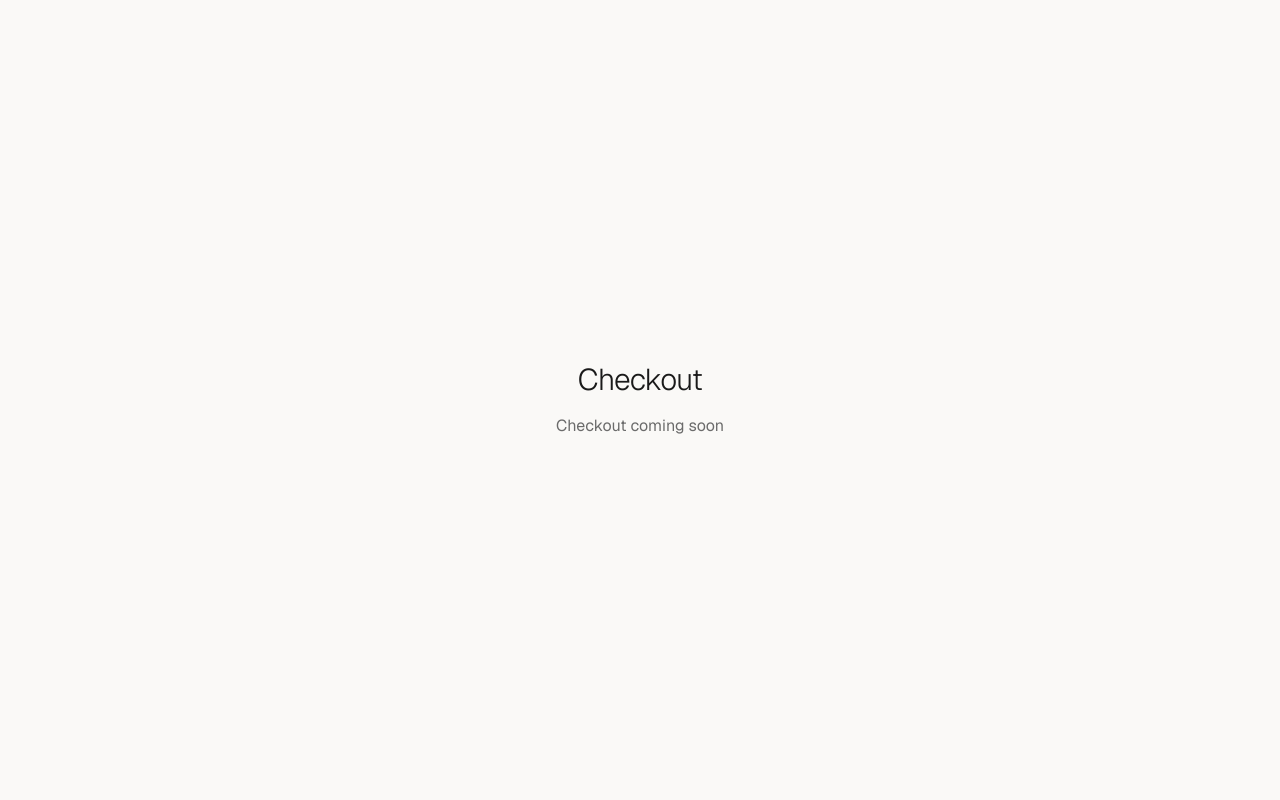
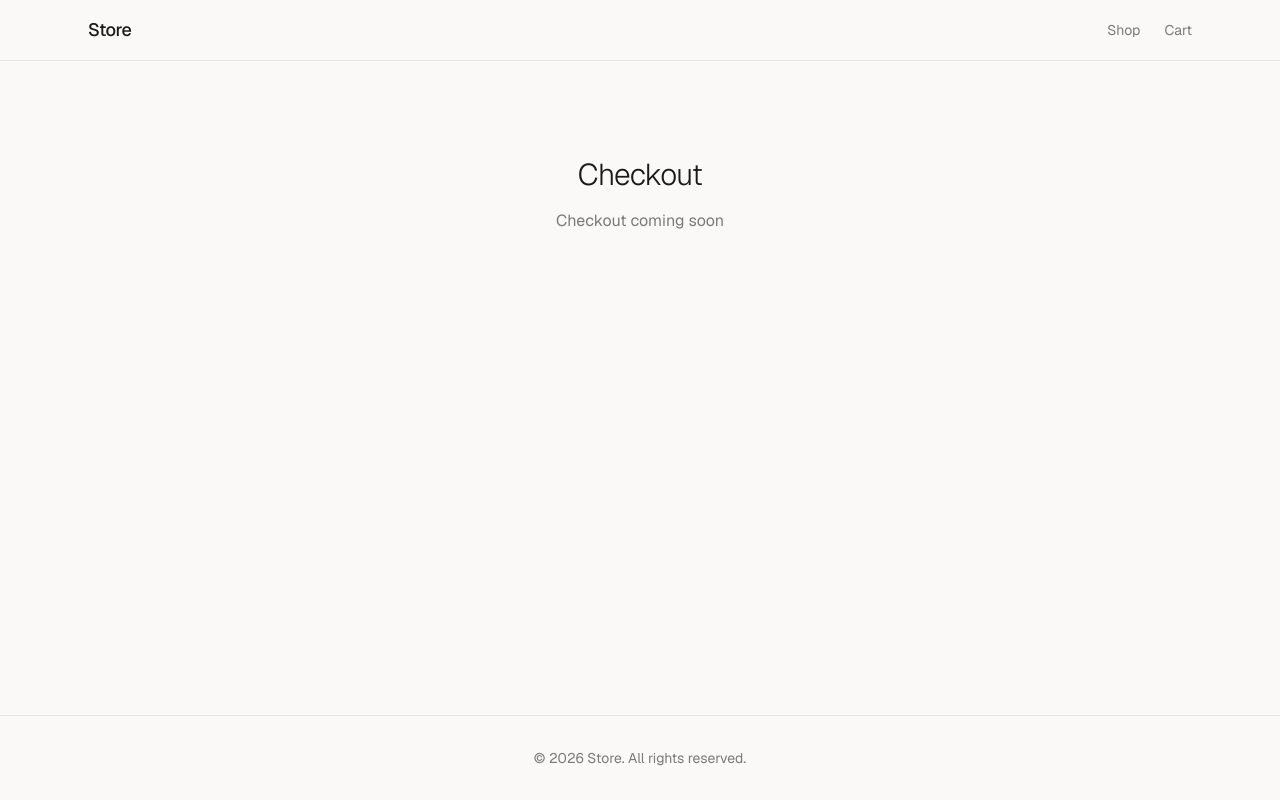
Before and after one commit to emmanuelukata/loveplug, a Next.js app: page /checkout in a window 1280 px wide. Built offline with nearby package versions, Linux system fonts and the light colour scheme.

Commit message:
feat: add design foundation and layout components

```diff
--- a/src/app/cart/page.tsx
+++ b/src/app/cart/page.tsx
@@ -1,14 +1,16 @@
+import Container from "@/components/Container";
+
 export const metadata = {
   title: "Cart",
 };
 
 export default function CartPage() {
   return (
-    <main className="flex flex-1 flex-col items-center justify-center px-6 py-24">
+    <Container className="py-24 text-center">
       <h1 className="text-3xl font-light tracking-tight text-foreground">
         Cart
       </h1>
       <p className="mt-4 text-muted">Cart coming soon</p>
-    </main>
+    </Container>
   );
 }
--- a/src/app/checkout/page.tsx
+++ b/src/app/checkout/page.tsx
@@ -1,14 +1,16 @@
+import Container from "@/components/Container";
+
 export const metadata = {
   title: "Checkout",
 };
 
 export default function CheckoutPage() {
   return (
-    <main className="flex flex-1 flex-col items-center justify-center px-6 py-24">
+    <Container className="py-24 text-center">
       <h1 className="text-3xl font-light tracking-tight text-foreground">
         Checkout
       </h1>
       <p className="mt-4 text-muted">Checkout coming soon</p>
-    </main>
+    </Container>
   );
 }
--- a/src/app/globals.css
+++ b/src/app/globals.css
@@ -1,11 +1,24 @@
 @import "tailwindcss";
 
 :root {
+  /* Colors */
   --background: #faf9f7;
   --foreground: #1a1a1a;
-  --muted: #6b6b6b;
-  --border: #e5e5e5;
+  --muted: #7a7a7a;
+  --border: #e5e4e1;
   --accent: #2d2d2d;
+  --accent-hover: #1a1a1a;
+
+  /* Typography */
+  --font-sans: var(--font-geist);
+
+  /* Spacing */
+  --container-max: 1200px;
+  --container-padding: 1.25rem;
+
+  /* Transitions */
+  --transition-fast: 150ms ease;
+  --transition-base: 200ms ease;
 }
 
 @theme inline {
@@ -14,10 +27,52 @@
   --color-muted: var(--muted);
   --color-border: var(--border);
   --color-accent: var(--accent);
+  --color-accent-hover: var(--accent-hover);
   --font-sans: var(--font-geist);
+}
+
+@media (min-width: 768px) {
+  :root {
+    --container-padding: 2rem;
+  }
+}
+
+@media (min-width: 1024px) {
+  :root {
+    --container-padding: 3rem;
+  }
 }
 
 body {
   background: var(--background);
   color: var(--foreground);
+  -webkit-font-smoothing: antialiased;
+  -moz-osx-font-smoothing: grayscale;
 }
+
+/* Focus styles for accessibility */
+:focus-visible {
+  outline: 2px solid var(--accent);
+  outline-offset: 2px;
+}
+
+/* Smooth scroll */
+html {
+  scroll-behavior: smooth;
+}
+
+/* Remove default button styles */
+button {
+  cursor: pointer;
+  background: none;
+  border: none;
+  padding: 0;
+  font: inherit;
+  color: inherit;
+}
+
+/* Remove default link styles */
+a {
+  color: inherit;
+  text-decoration: none;
+}
--- a/src/app/layout.tsx
+++ b/src/app/layout.tsx
@@ -1,6 +1,8 @@
 import type { Metadata } from "next";
 import { Geist } from "next/font/google";
 import "./globals.css";
+import Header from "@/components/Header";
+import Footer from "@/components/Footer";
 
 const geist = Geist({
   variable: "--font-geist",
@@ -18,7 +20,11 @@ export const metadata: Metadata = {
 export default function RootLayout({ children }: LayoutProps<"/">) {
   return (
     <html lang="en" className={`${geist.variable} h-full antialiased`}>
-      <body className="min-h-full flex flex-col font-sans">{children}</body>
+      <body className="min-h-full flex flex-col font-sans">
+        <Header />
+        <main className="flex-1">{children}</main>
+        <Footer />
+      </body>
     </html>
   );
 }
--- a/src/app/order/[reference]/page.tsx
+++ b/src/app/order/[reference]/page.tsx
@@ -1,10 +1,12 @@
+import Container from "@/components/Container";
+
 export default function OrderConfirmationPage() {
   return (
-    <main className="flex flex-1 flex-col items-center justify-center px-6 py-24">
+    <Container className="py-24 text-center">
       <h1 className="text-3xl font-light tracking-tight text-foreground">
         Order Confirmed
       </h1>
       <p className="mt-4 text-muted">Order confirmation coming soon</p>
-    </main>
+    </Container>
   );
 }
--- a/src/app/page.tsx
+++ b/src/app/page.tsx
@@ -1,12 +1,12 @@
+import Container from "@/components/Container";
+
 export default function Home() {
   return (
-    <main className="flex flex-1 flex-col items-center justify-center px-6 py-24">
+    <Container className="flex flex-1 flex-col items-center justify-center py-24 text-center">
       <h1 className="text-4xl font-light tracking-tight text-foreground">
         Store
       </h1>
-      <p className="mt-4 text-lg text-muted">
-        Coming soon
-      </p>
-    </main>
+      <p className="mt-4 text-lg text-muted">Coming soon</p>
+    </Container>
   );
 }
--- a/src/app/products/[slug]/page.tsx
+++ b/src/app/products/[slug]/page.tsx
@@ -1,10 +1,12 @@
+import Container from "@/components/Container";
+
 export default function ProductDetailPage() {
   return (
-    <main className="flex flex-1 flex-col items-center justify-center px-6 py-24">
+    <Container className="py-24 text-center">
       <h1 className="text-3xl font-light tracking-tight text-foreground">
         Product
       </h1>
       <p className="mt-4 text-muted">Product detail coming soon</p>
-    </main>
+    </Container>
   );
 }
--- a/src/app/products/page.tsx
+++ b/src/app/products/page.tsx
@@ -1,14 +1,16 @@
+import Container from "@/components/Container";
+
 export const metadata = {
   title: "Products",
 };
 
 export default function ProductsPage() {
   return (
-    <main className="flex flex-1 flex-col items-center justify-center px-6 py-24">
+    <Container className="py-24 text-center">
       <h1 className="text-3xl font-light tracking-tight text-foreground">
         Products
       </h1>
       <p className="mt-4 text-muted">Catalog coming soon</p>
-    </main>
+    </Container>
   );
 }
--- /dev/null
+++ b/src/components/Container.tsx
@@ -0,0 +1,15 @@
+export default function Container({
+  children,
+  className = "",
+}: {
+  children: React.ReactNode;
+  className?: string;
+}) {
+  return (
+    <div
+      className={`mx-auto w-full max-w-[var(--container-max)] px-[var(--container-padding)] ${className}`}
+    >
+      {children}
+    </div>
+  );
+}
--- /dev/null
+++ b/src/components/Footer.tsx
@@ -0,0 +1,11 @@
+import Container from "./Container";
+
+export default function Footer() {
+  return (
+    <footer className="border-t border-border mt-auto">
+      <Container className="py-8 text-center text-sm text-muted">
+        <p>&copy; {new Date().getFullYear()} Store. All rights reserved.</p>
+      </Container>
+    </footer>
+  );
+}
--- /dev/null
+++ b/src/components/Header.tsx
@@ -0,0 +1,22 @@
+import Link from "next/link";
+import Container from "./Container";
+
+export default function Header() {
+  return (
+    <header className="border-b border-border">
+      <Container className="flex items-center justify-between py-4">
+        <Link href="/" className="text-lg font-medium tracking-tight">
+          Store
+        </Link>
+        <nav className="flex items-center gap-6 text-sm text-muted">
+          <Link href="/products" className="transition-colors hover:text-foreground">
+            Shop
+          </Link>
+          <Link href="/cart" className="transition-colors hover:text-foreground">
+            Cart
+          </Link>
+        </nav>
+      </Container>
+    </header>
+  );
+}
```
